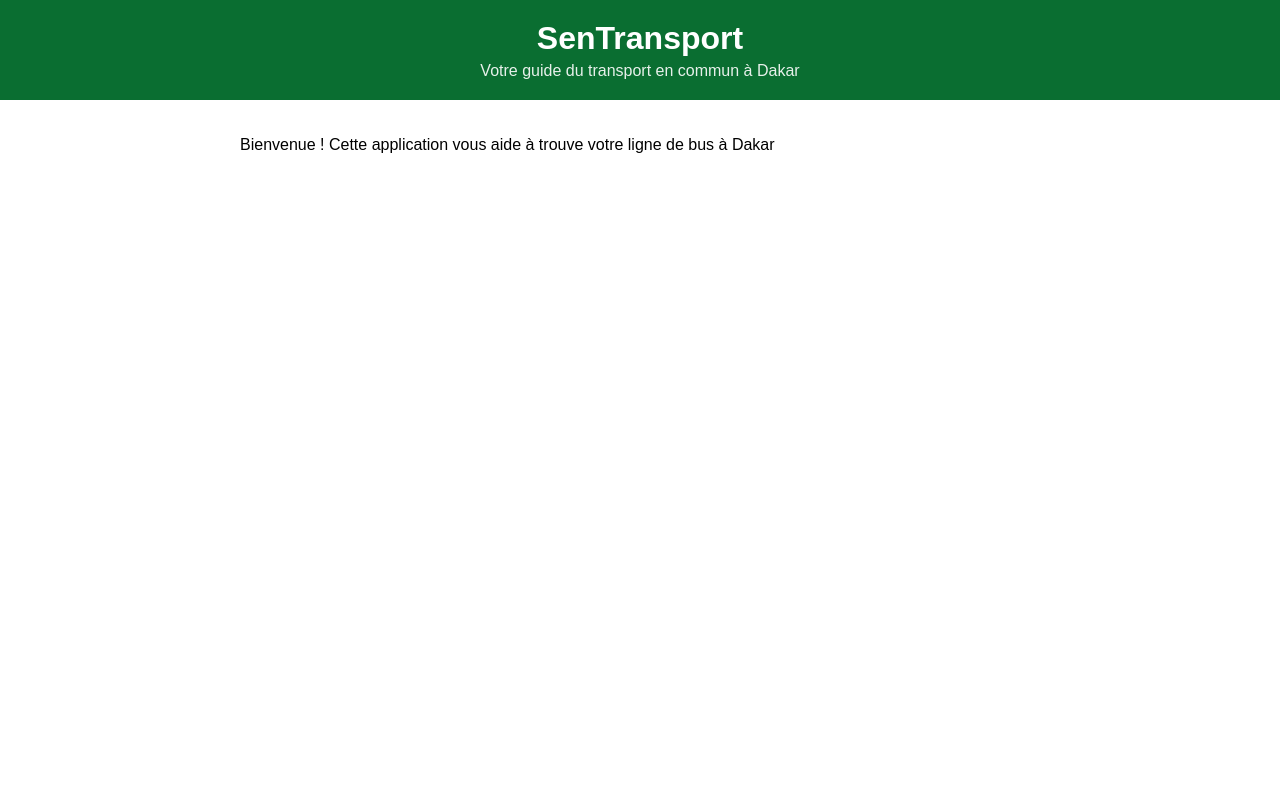
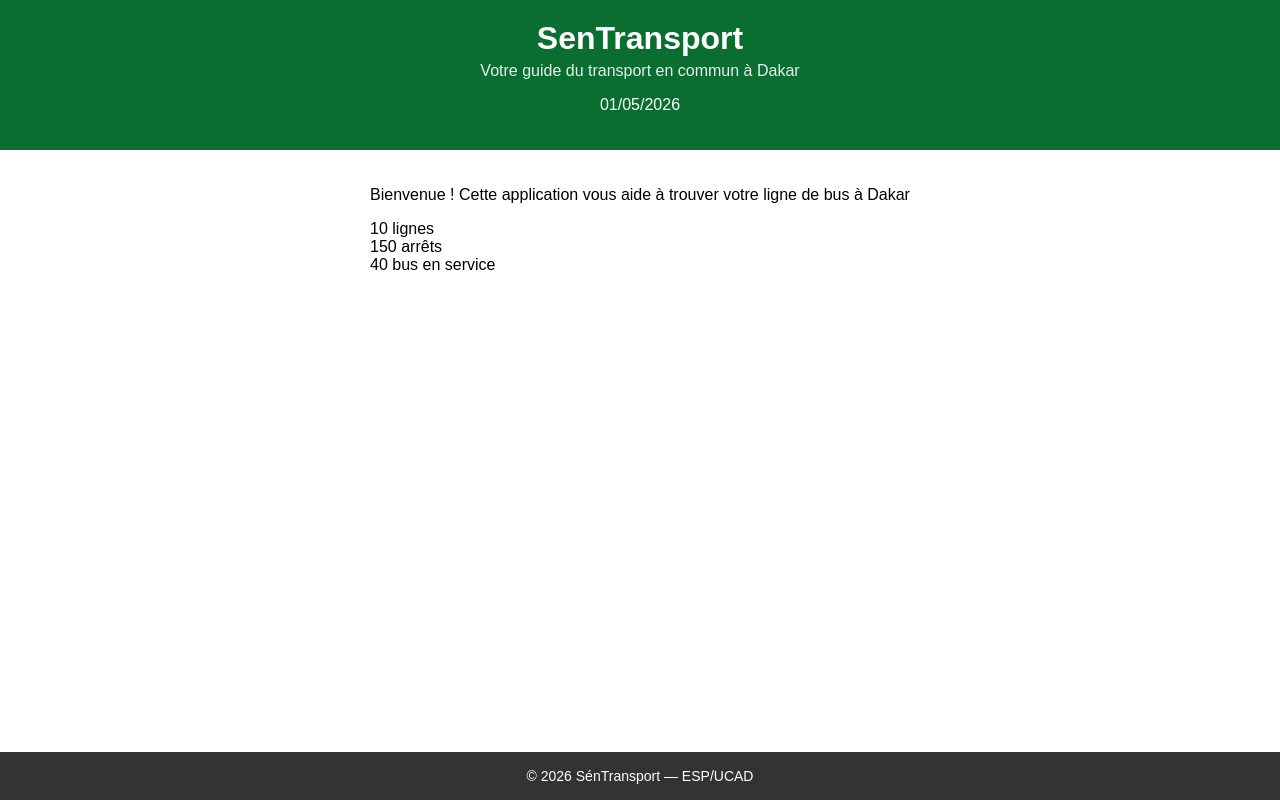
Before and after one commit to awa-binary/sentransport, a React (Create React App) app: page / in a window 1280 px wide. Built offline with nearby package versions, Linux system fonts and the light colour scheme.

Commit message:
Ajout Footer, date header et composant Statistique

```diff
--- a/src/App.css
+++ b/src/App.css
@@ -1,10 +1,13 @@
 .App {
   font-family: Arial, Helvetica, sans-serif;
   min-height: 100vh;
+  display: flex;
+  flex-direction: column;
 }
 
 .contenu {
   padding: 20px;
   max-width: 800px;
   margin: 0 auto;
+  flex: 1;
 }
--- a/src/App.js
+++ b/src/App.js
@@ -1,5 +1,7 @@
 import "./App.css";
 import Header from "./Header";
+import Footer from "./Footer";
+import { Statistique, Statistique2, Statistique3 } from "./Statistique";
 
 function App() {
   return (
@@ -7,10 +9,14 @@ function App() {
       <Header />
       <main className="contenu">
         <p>
-          Bienvenue ! Cette application vous aide à trouve votre ligne de bus à
+          Bienvenue ! Cette application vous aide à trouver votre ligne de bus à
           Dakar
         </p>
+        <Statistique />
+        <Statistique2 />
+        <Statistique3 />
       </main>
+      <Footer />
     </div>
   );
 }
--- /dev/null
+++ b/src/Footer.css
@@ -0,0 +1,8 @@
+.footer {
+  background-color: #333;
+  color: white;
+  text-align: center;
+  padding: 16px;
+  font-size: 14px;
+  margin-top: auto;
+}
--- /dev/null
+++ b/src/Footer.js
@@ -0,0 +1,7 @@
+import "./Footer.css";
+
+function Footer() {
+  return <footer className="footer">© 2026 SénTransport — ESP/UCAD</footer>;
+}
+
+export default Footer;
--- a/src/Header.js
+++ b/src/Header.js
@@ -1,12 +1,15 @@
 import "./Header.css";
 
 function Header() {
+  const date = new Date().toLocaleDateString("fr-FR");
+
   return (
     <header className="header">
       <h1 className="header-titre">SenTransport</h1>
       <p className="header-soustitre">
         Votre guide du transport en commun à Dakar
       </p>
+      <p className="header-date">{date}</p>
     </header>
   );
 }
--- /dev/null
+++ b/src/Statistique.js
@@ -0,0 +1,30 @@
+import "./Statistique.css";
+
+function Statistique() {
+  return (
+    <div className="statistique">
+      <span className="stat-chiffre">10</span>
+      <span className="stat-libelle"> lignes</span>
+    </div>
+  );
+}
+
+function Statistique2() {
+  return (
+    <div className="statistique">
+      <span className="stat-chiffre">150</span>
+      <span className="stat-libelle"> arrêts</span>
+    </div>
+  );
+}
+
+function Statistique3() {
+  return (
+    <div className="statistique">
+      <span className="stat-chiffre">40</span>
+      <span className="stat-libelle"> bus en service</span>
+    </div>
+  );
+}
+
+export { Statistique, Statistique2, Statistique3 };
```
Also changed, not shown: src/LigneBus.js (added, +14 -0 lines), src/ListeBus.js (added), src/Statistique.css (added).
